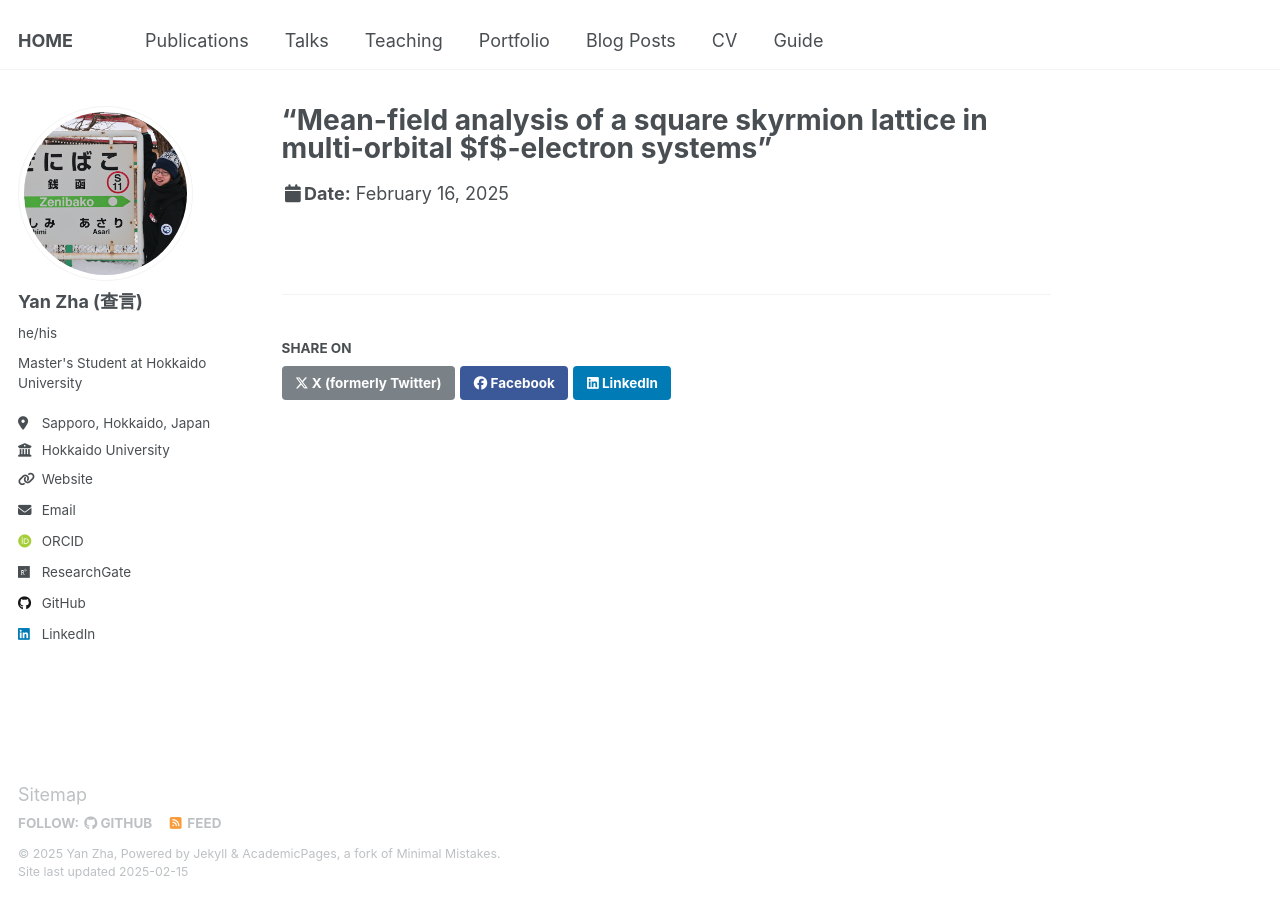
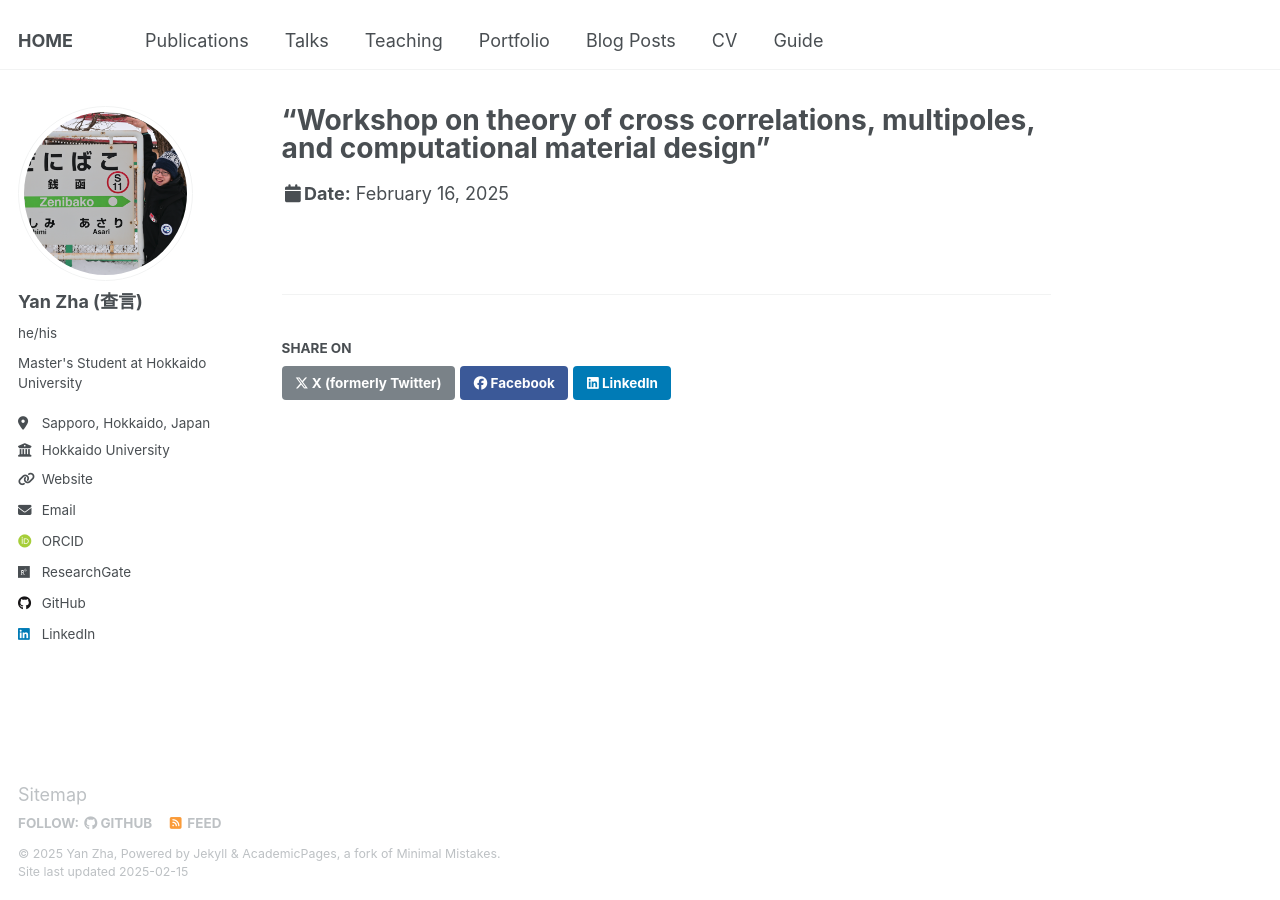
Before and after one commit to yzhacn/yzhacn.github.io, a Jekyll site: the page built from _talks/2012-03-01-talk-1.md, in a window 1280 px wide. Built offline with Jekyll 4.4.1, drawn with Linux system fonts in a browser that asks for light colours; some web fonts are replaced; some of the changed lines change nothing that is shown.

Commit message:
Update 2012-03-01-talk-1.md

```diff
--- a/_talks/2012-03-01-talk-1.md
+++ b/_talks/2012-03-01-talk-1.md
@@ -1,11 +1,10 @@
 ---
-event: “Workshop on theory of cross correlations, multipoles, and computational material design”
-title: “Mean-field analysis of a square skyrmion lattice in multi-orbital $f$-electron systems”
+title: “Workshop on theory of cross correlations, multipoles, and computational material design”
 collection: talks
-type: "poster presentation"
+type: "poster presentation in the title “Mean-field analysis of a square skyrmion lattice in multi-orbital $f$-electron systems”"
 permalink: "https://asymmetry.hiroshima-u.ac.jp/event/2532"
 venue: "Gotemba Tokinosumika"
 date: 2025.02.16-2025.02.18
 location: "Gotemba, Shizuoka, Japan"
-excerpt: <br/><img src='/_talks/20250217_yzha_asymmetry.pdf'>
+excerpt: "<br/><img src='/_talks/20250217_yzha_asymmetry.pdf'>"
 ---
```
